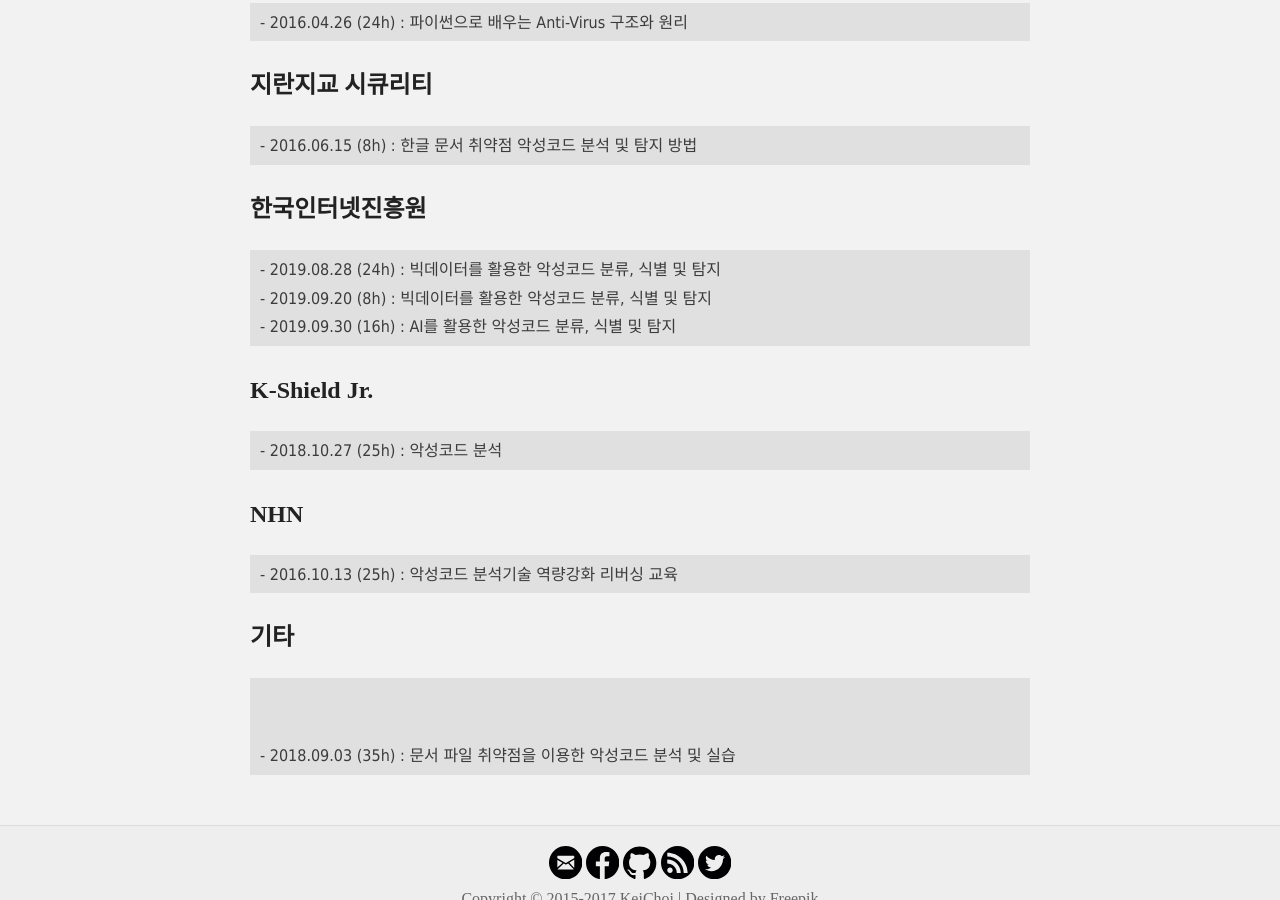
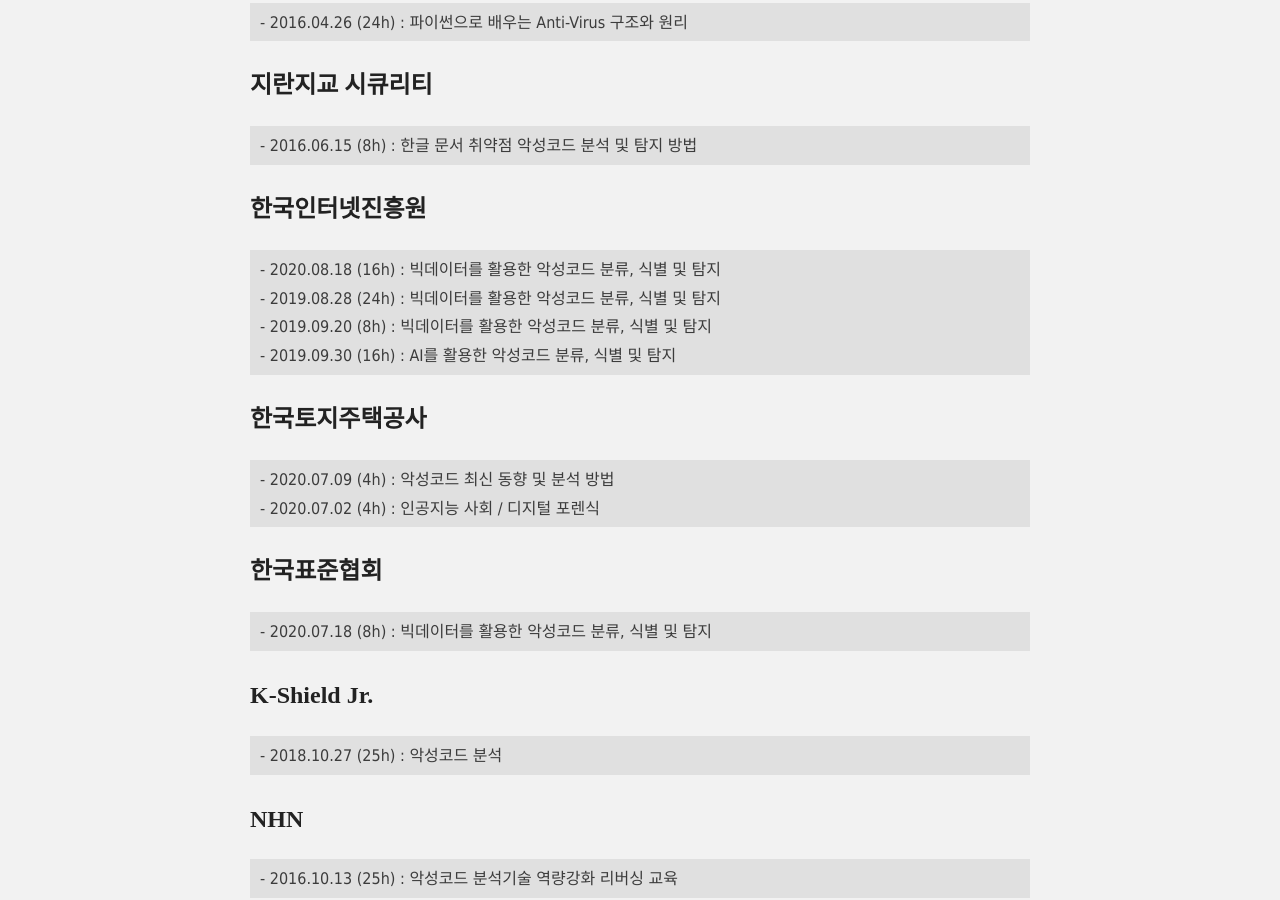
Before and after one commit to hanul93/hanul93.github.com, a Jekyll site: the page built from lecture.md, in a window 1280 px wide and 900 px high, scrolled down 3491 px. Built offline with Jekyll 4.4.1, drawn with Linux system fonts in a browser that asks for light colours; nearby versions of some CDN libraries.

Commit message:
개인 정보 및 강의 추가

```diff
--- a/lecture.md
+++ b/lecture.md
@@ -164,12 +164,25 @@
 
 ## 한국인터넷진흥원
 
-<div class="highlighter-rouge"><pre class="highlight"><code class="keibox">- 2019.08.28 (24h) : 빅데이터를 활용한 악성코드 분류, 식별 및 탐지
+<div class="highlighter-rouge"><pre class="highlight"><code class="keibox">- 2020.08.18 (16h) : 빅데이터를 활용한 악성코드 분류, 식별 및 탐지
+- 2019.08.28 (24h) : 빅데이터를 활용한 악성코드 분류, 식별 및 탐지
 - 2019.09.20 (8h) : 빅데이터를 활용한 악성코드 분류, 식별 및 탐지
 - 2019.09.30 (16h) : AI를 활용한 악성코드 분류, 식별 및 탐지
 </code></pre>
 </div>
 
+
+## 한국토지주택공사
+
+<div class="highlighter-rouge"><pre class="highlight"><code class="keibox">- 2020.07.09 (4h) : 악성코드 최신 동향 및 분석 방법
+- 2020.07.02 (4h) : 인공지능 사회 / 디지털 포렌식
+</code></pre>
+</div>
+
+## 한국표준협회
+<div class="highlighter-rouge"><pre class="highlight"><code class="keibox">- 2020.07.18 (8h) : 빅데이터를 활용한 악성코드 분류, 식별 및 탐지
+</code></pre>
+</div>
 
 
 ## K-Shield Jr.
```
Also changed, not shown: about.md (+8 -4 lines).
